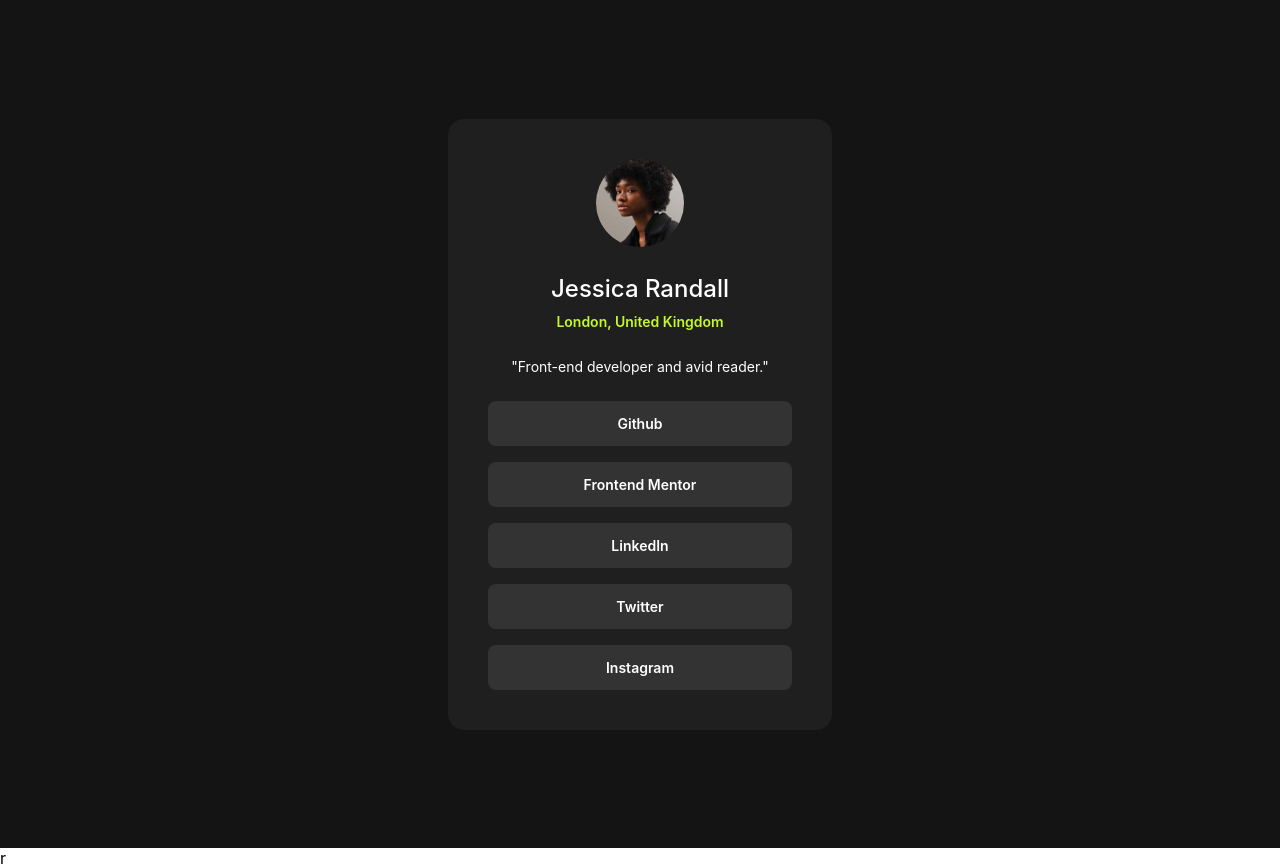
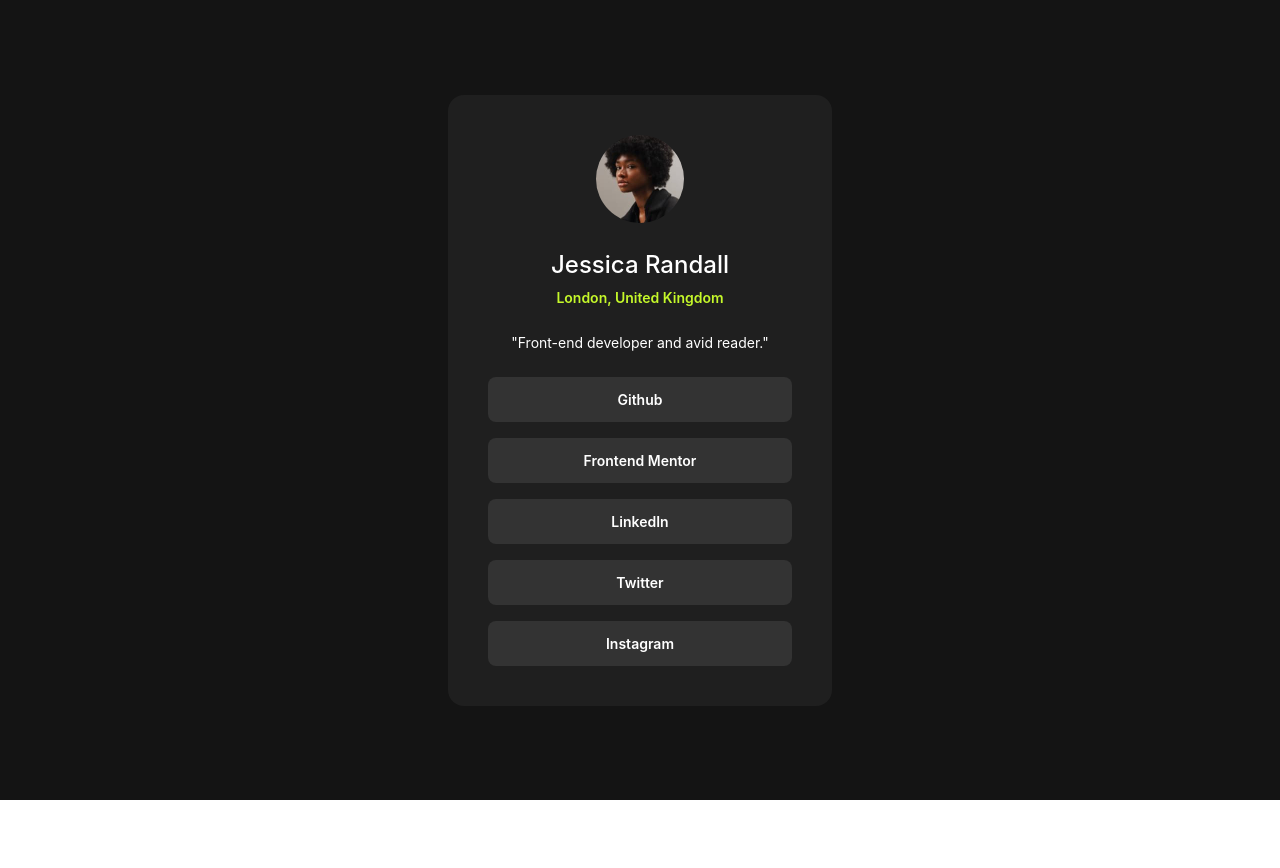
Before and after one commit to laravue-18/frontend-mentor-social-links-profile, a plain HTML site: page index.html in a window 1280 px wide. After the commit the page ends 800 px from the top, so only its background shows below. Drawn offline with Linux system fonts and the light colour scheme; a web font is replaced by a local one.

Commit message:
small change

```diff
--- a/index.html
+++ b/index.html
@@ -26,4 +26,4 @@
     </article>
   </main>
 </body>
-</html>r
+</html>
--- a/style.css
+++ b/style.css
@@ -14,24 +14,24 @@
     font-style: normal;
 }
 
-html, body {
+body {
     font-family: 'Inter', sans-serif;
     margin: 0;
     padding: 0;
 }
 
 main {
+    height: 100vh;
     display: flex;
     justify-content: center;
     align-items: center;
-    height: 100vh;
     background: var(--color-grey-900);
-    padding: 1.5rem;
 }
 
 .card {
     width: 19rem;
     padding: 2.5rem;
+    margin: 1.5rem;
     text-align: center;
     background: var(--color-grey-800);
     border-radius: 1rem;
```
